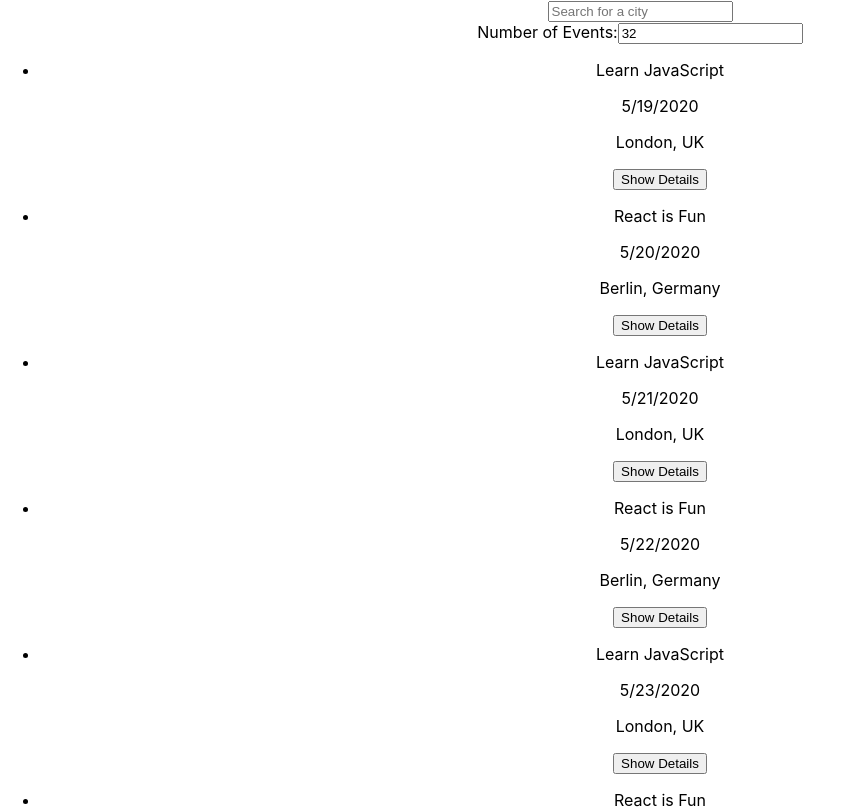
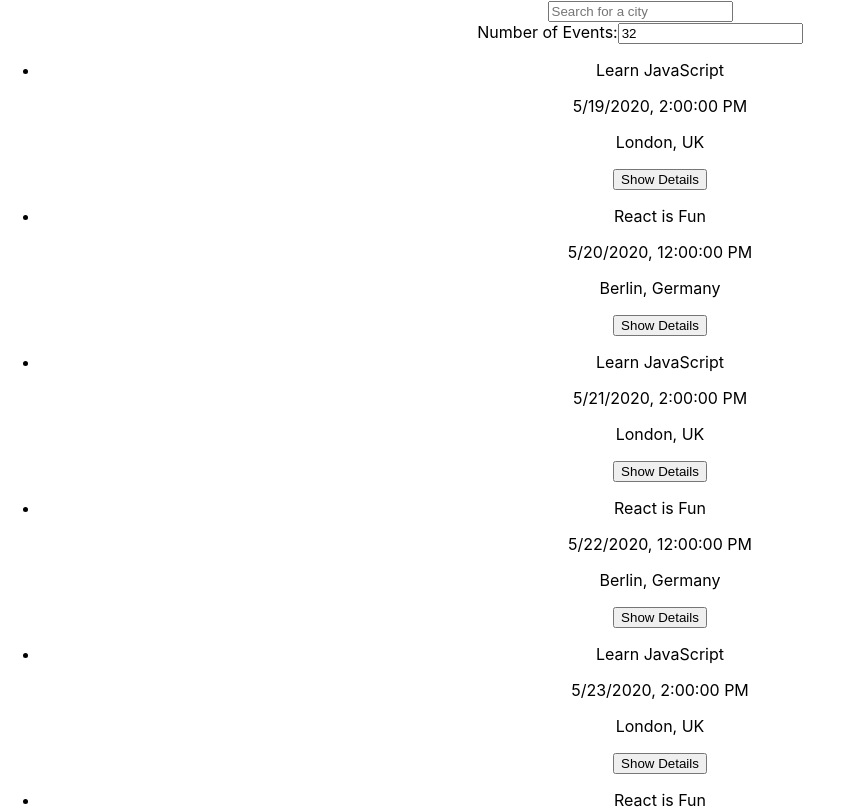
Before and after one commit to CalebRD33/meet, a React (Create React App) app: page / in a window 1280 px wide. Shown: the top 808 px of the page, without its empty margins (0-843 px from the left). Built offline with nearby package versions, Linux system fonts and the light colour scheme.

Commit message:
Formatted date try 3

```diff
--- a/src/components/Event.js
+++ b/src/components/Event.js
@@ -5,7 +5,7 @@ import { useState } from "react";
 const Event = ({ event }) => {
   const [showDetails, setShowDetails] = useState(false);
   const date = new Date(event.start.dateTime);
-  const formattedDate = date.toLocaleDateString('en-US', {timeZone: 'UTC'});
+  const formattedDate = date.toLocaleString('en-US', {timeZone: 'UTC'});
   return (
     <li>
       <p>{event.summary}</p>
```
